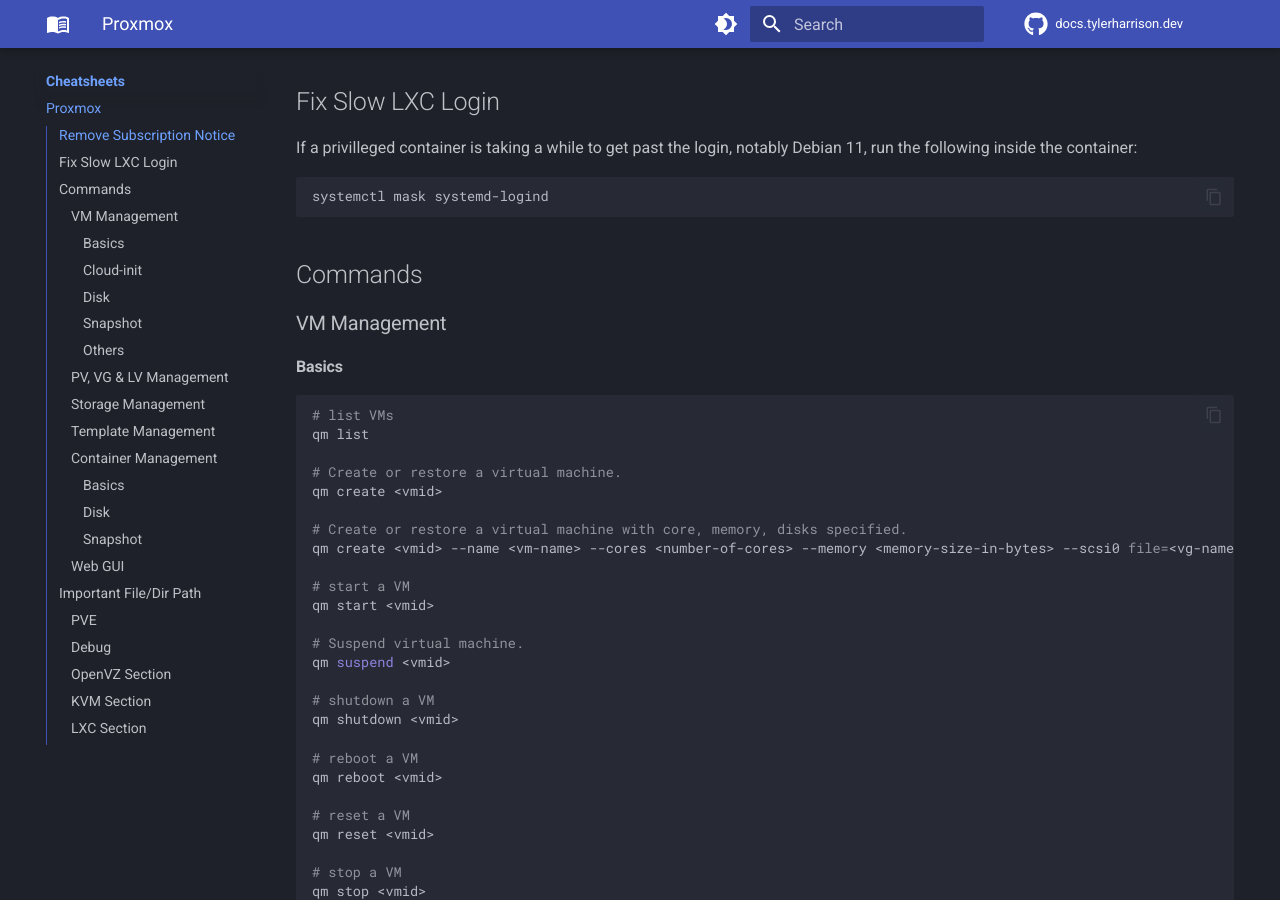
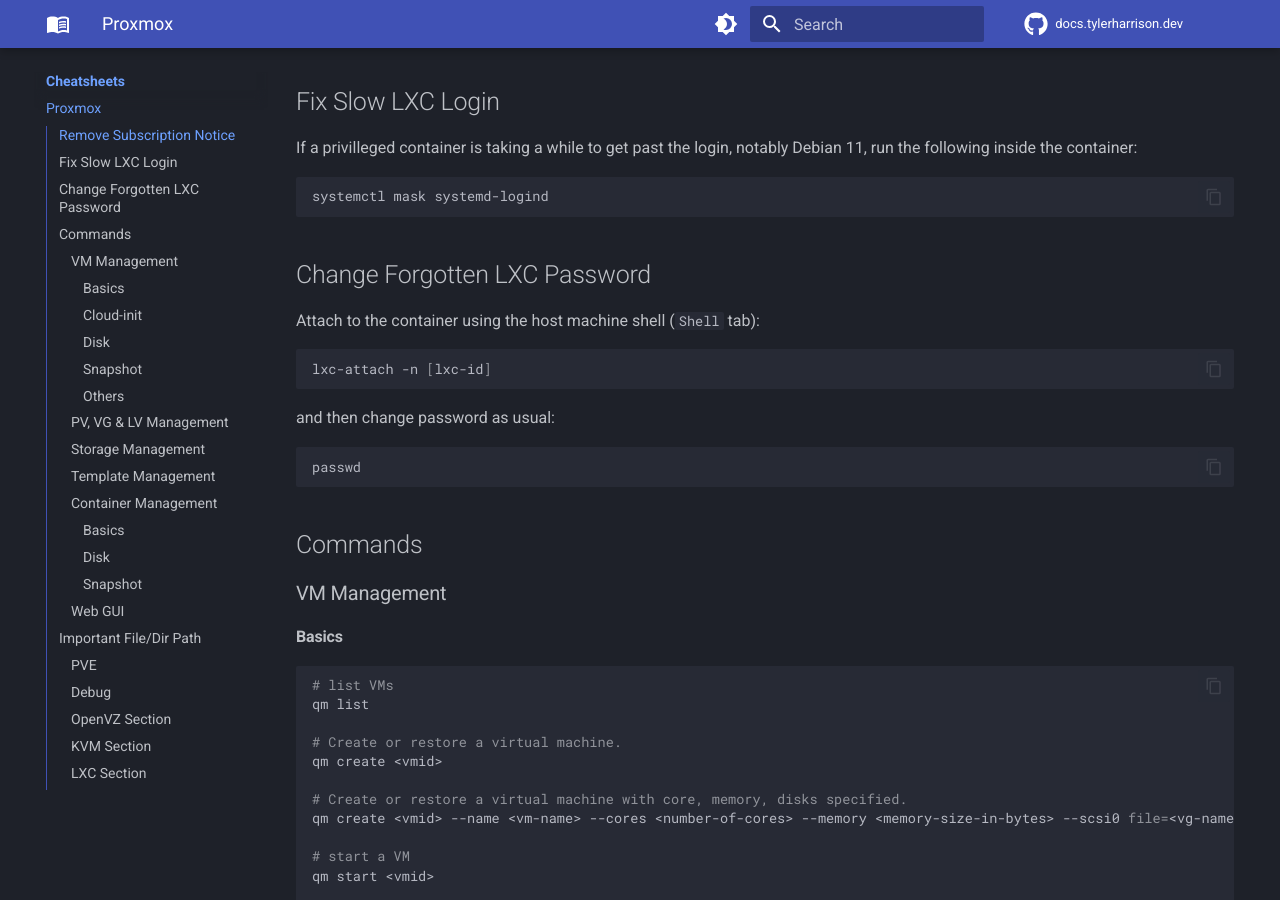
Before and after one commit to williamhatcher/docs.tylerharrison.dev, an MkDocs documentation site: the page built from docs/cheatsheets/proxmox.md, in a window 1280 px wide and 900 px high, scrolled down 340 px. Built offline with MkDocs 1.6.1 and Material for MkDocs 9.7.7, drawn with Linux system fonts in a browser that asks for light colours; comment, search, counter and statistics services are not loaded.

Commit message:
Update proxmox.md

````diff
--- a/docs/cheatsheets/proxmox.md
+++ b/docs/cheatsheets/proxmox.md
@@ -14,6 +14,20 @@ If a privilleged container is taking a while to get past the login, notably Debi
 
 ```bash
 systemctl mask systemd-logind
+```
+
+## Change Forgotten LXC Password
+
+Attach to the container using the host machine shell (`Shell` tab):
+
+```bash
+lxc-attach -n [lxc-id]
+```
+
+and then change password as usual:
+
+```bash
+passwd
 ```
 
 ## Commands
````
